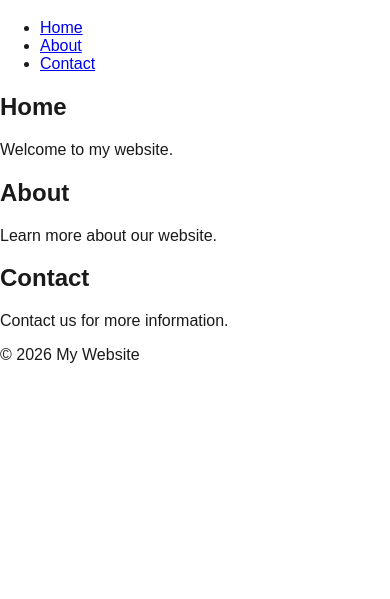
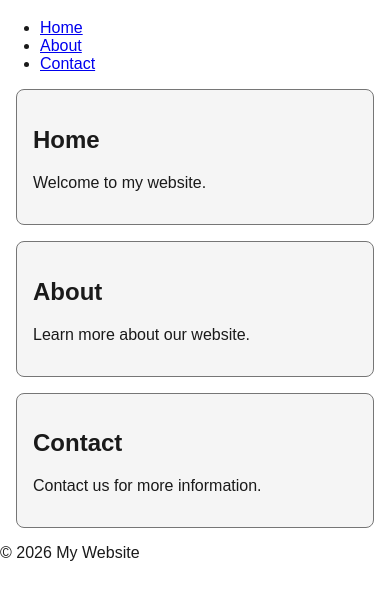
Before and after one commit to ninitu123456/24521911_NguyenNgocThienTu, a plain HTML site: page index.html in a window 390 px wide. Shown: the part 79-678 px from the top of the page. Drawn offline with Linux system fonts and the light colour scheme.

Commit message:
feat(css): responsive grid

```diff
--- a/style.css
+++ b/style.css
@@ -47,3 +47,29 @@ button:focus-visible {
     outline: 3px solid var(--color-primary);
     outline-offset: 3px;
 }
+
+main {
+    display: grid;
+    grid-template-columns: 1fr;
+    gap: var(--spacing-md);
+    width: min(100% - 2rem, 1200px);
+    margin-inline: auto;
+}
+
+main > section {
+    min-width: 0;
+    padding: var(--spacing-md);
+    background: var(--color-surface);
+    border: 1px solid var(--color-border);
+    border-radius: var(--radius-md);
+}
+
+@media (min-width: 768px) {
+    main {
+        grid-template-columns: repeat(2, minmax(0, 1fr));
+    }
+
+    #contact {
+        grid-column: 1 / -1;
+    }
+}
```
Also changed, not shown: 1 other file.
